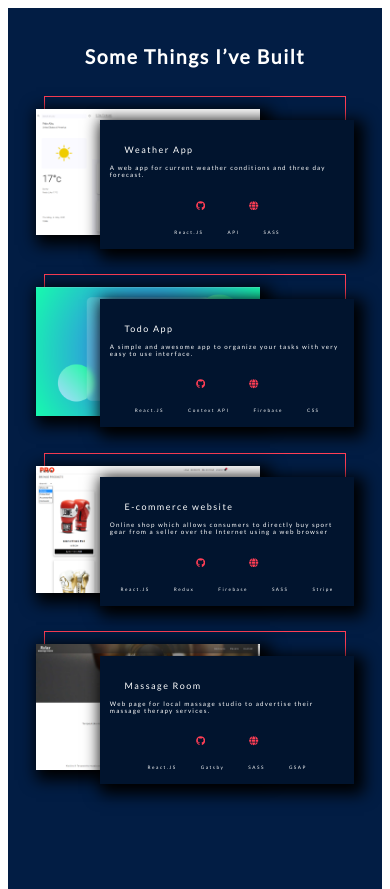
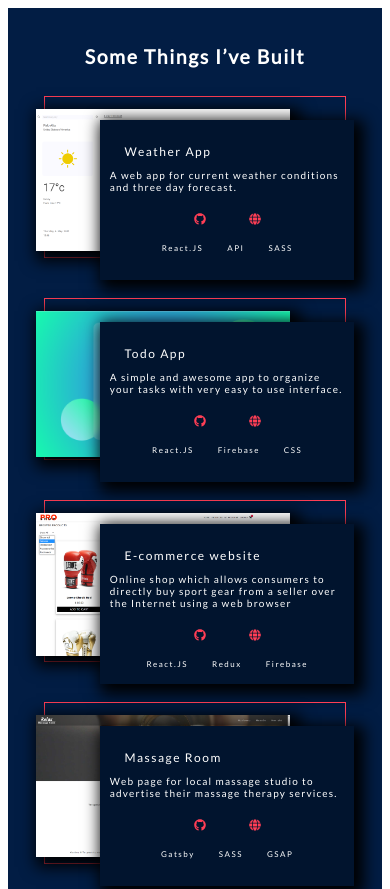
Before and after one commit to subudei/portfolio-gatsby, a Gatsby site: page /projects in a window 390 px wide. Shown: the top 889 px of the page. Built offline with nearby package versions, Linux system fonts and the light colour scheme; Gatsby itself is replaced by a stand-in of ours.

Commit message:
restyling fonts for mobile

```diff
--- a/gatsby-config.js
+++ b/gatsby-config.js
@@ -23,8 +23,8 @@
         name: `gatsby-starter-default`,
         short_name: `starter`,
         start_url: `/`,
-        background_color: `#663399`,
-        theme_color: `#663399`,
+        background_color: `#01142e`,
+        theme_color: `#01142e`,
         display: `minimal-ui`,
         icon: `src/images/react-icon.png`, // This path is relative to the root of the site.
       },
--- a/src/pages/about.jsx
+++ b/src/pages/about.jsx
@@ -5,9 +5,9 @@
   return (
     <div className="about__container">
       <div className="about__section">
-        I'm a passionate UX/UI React developer based in Serbia. I enjoy creating
-        clean, fast loading, dynamic, and responsive web apps using the latest
-        technologies available.
+        I'm a passionate Frontend React JS developer based in Serbia. I enjoy
+        creating clean, fast loading, dynamic, and responsive web apps using the
+        latest technologies available.
       </div>
     </div>
   )
--- a/src/pages/projects.jsx
+++ b/src/pages/projects.jsx
@@ -186,7 +186,7 @@
           </div>
           <div className="pd__techniques">
             <h4 className="pd__techniqe">React.JS</h4>
-            <h4 className="pd__techniqe">Context API</h4>
+
             <h4 className="pd__techniqe">Firebase</h4>
             <h4 className="pd__techniqe">CSS</h4>
           </div>
@@ -234,8 +234,6 @@
             <h4 className="pd__techniqe">React.JS</h4>
             <h4 className="pd__techniqe">Redux</h4>
             <h4 className="pd__techniqe">Firebase</h4>
-            <h4 className="pd__techniqe">SASS</h4>
-            <h4 className="pd__techniqe">Stripe</h4>
           </div>
         </div>
       </div>
@@ -278,7 +276,6 @@
             </a>
           </div>
           <div className="pd__techniques">
-            <h4 className="pd__techniqe">React.JS</h4>
             <h4 className="pd__techniqe">Gatsby</h4>
             <h4 className="pd__techniqe">SASS</h4>
             <h4 className="pd__techniqe">GSAP</h4>
--- a/src/pages/projects.styles.scss
+++ b/src/pages/projects.styles.scss
@@ -324,6 +324,9 @@
         width: 57vw;
         height: auto;
         left: -2.4vw;
+        .pr__image {
+          height: max-content;
+        }
       }
 
       .project__description__1 {
@@ -455,41 +458,115 @@
 @media screen and (max-width: 500px) {
   .projects__container {
     .project__container {
+      margin-bottom: 40px;
+      height: 160px;
       .project__1__img {
-        width: 75%;
+        width: 65vw;
         height: auto;
       }
       .project__description__1 {
         width: 65vw;
         height: 160px;
-        height: 33vw;
+
+        .pd__title {
+          font-size: 12px;
+        }
+        .pd__description {
+          font-size: 10px;
+        }
+        .pd__icons {
+          margin-top: 4vw;
+          .pd__icon {
+            font-size: 12px;
+          }
+        }
+        .pd__techniques {
+          margin-top: 4vw;
+          .pd__techniqe {
+            font-size: 8px;
+          }
+        }
       }
       .project__2__img {
-        width: 75%;
+        width: 65vw;
         height: auto;
       }
       .project__description__2 {
         width: 65vw;
         height: 160px;
-        height: 33vw;
+
+        .pd__title {
+          font-size: 12px;
+        }
+        .pd__description {
+          font-size: 10px;
+        }
+        .pd__icons {
+          margin-top: 4vw;
+          .pd__icon {
+            font-size: 12px;
+          }
+        }
+        .pd__techniques {
+          margin-top: 4vw;
+          .pd__techniqe {
+            font-size: 8px;
+          }
+        }
       }
       .project__3__img {
-        width: 75%;
+        width: 65vw;
         height: auto;
       }
       .project__description__3 {
         width: 65vw;
         height: 160px;
-        height: 33vw;
+
+        .pd__title {
+          font-size: 12px;
+        }
+        .pd__description {
+          font-size: 10px;
+        }
+        .pd__icons {
+          margin-top: 4vw;
+          .pd__icon {
+            font-size: 12px;
+          }
+        }
+        .pd__techniques {
+          margin-top: 4vw;
+          .pd__techniqe {
+            font-size: 8px;
+          }
+        }
       }
       .project__4__img {
-        width: 75%;
+        width: 65vw;
         height: auto;
       }
       .project__description__4 {
         width: 65vw;
         height: 160px;
-        height: 33vw;
+
+        .pd__title {
+          font-size: 12px;
+        }
+        .pd__description {
+          font-size: 10px;
+        }
+        .pd__icons {
+          margin-top: 4vw;
+          .pd__icon {
+            font-size: 12px;
+          }
+        }
+        .pd__techniques {
+          margin-top: 4vw;
+          .pd__techniqe {
+            font-size: 8px;
+          }
+        }
       }
     }
   }
```
Also changed, not shown: src/pages/projects.styles.css, 1 other file.
